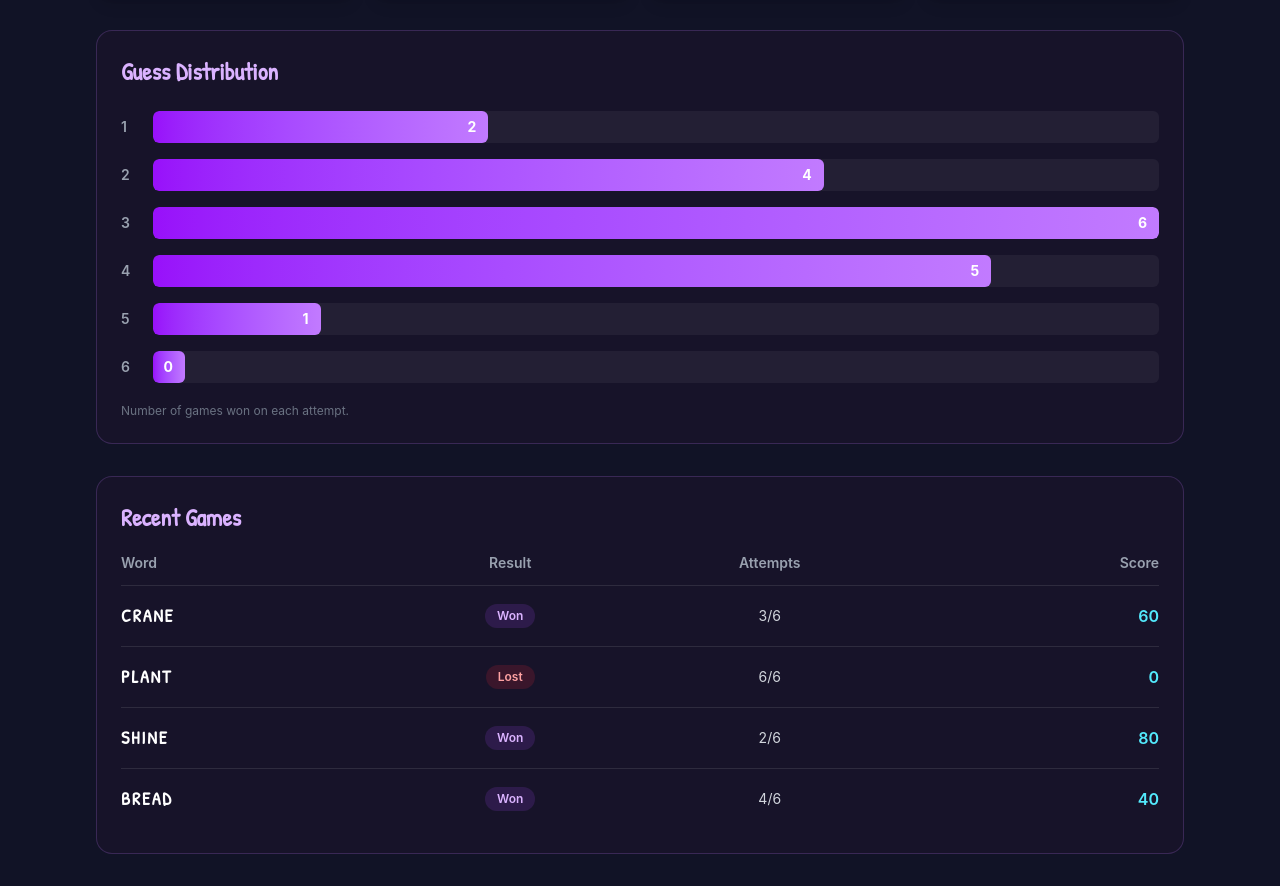
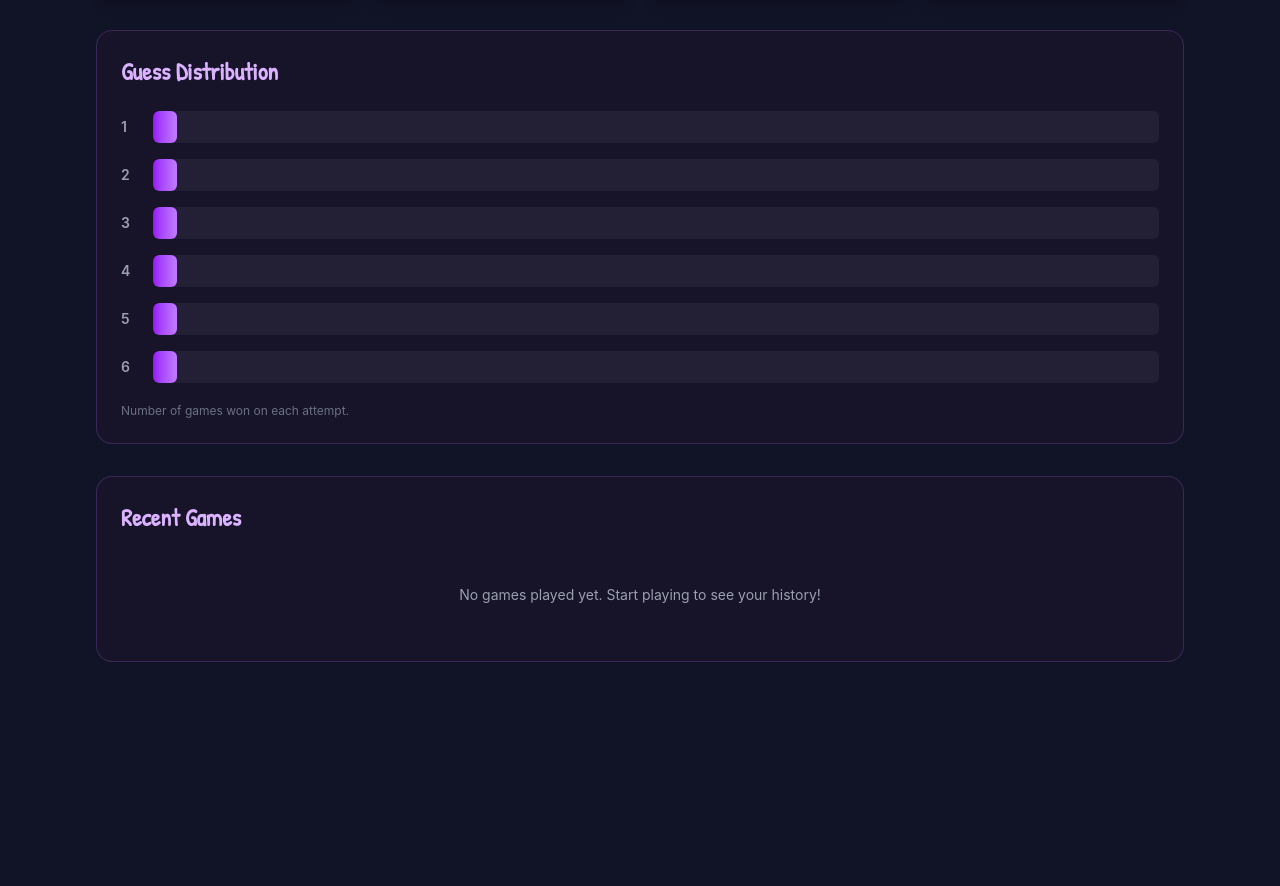
Before and after one commit to jiyasharmaa-ally/wordly, a React (Vite) app: page /stats in a window 1280 px wide. Shown: the part 384-1270 px from the top of the page. After the commit the page ends 1078 px from the top, so only its background shows below. Built offline with nearby package versions, Linux system fonts and the light colour scheme.

Commit message:
store data of chats in localstorage

```diff
--- a/src/components/Stats/GuessDistribution.jsx
+++ b/src/components/Stats/GuessDistribution.jsx
@@ -1,14 +1,40 @@
+
+import React, { useEffect, useState } from "react";
+
 const GuessDistribution = () => {
-  const distribution = [
-    { attempts: 1, count: 2 },
-    { attempts: 2, count: 4 },
-    { attempts: 3, count: 6 },
-    { attempts: 4, count: 5 },
-    { attempts: 5, count: 1 },
-    { attempts: 6, count: 0 },
-  ];
+    const [gameHistory, setGameHistory] = useState([]);
 
-  const maxCount = Math.max(...distribution.map((item) => item.count), 1);
+    // Load saved game history
+    useEffect(() => {
+        try {
+            const savedHistory = localStorage.getItem("wordlyGameHistory");
+
+            if (savedHistory) {
+                const parsedHistory = JSON.parse(savedHistory);
+
+                if (Array.isArray(parsedHistory)) {
+                    setGameHistory(parsedHistory);
+                }
+            }
+        } catch (error) {
+            console.error("Error loading guess distribution:", error);
+        }
+    }, []);
+
+    // Calculate wins for each attempt
+    const distribution = [1, 2, 3, 4, 5, 6].map((attempt) => ({
+        attempts: attempt,
+        count: gameHistory.filter(
+            (game) =>
+                game.result === "Won" &&
+                game.attempts === attempt
+        ).length
+    }));
+
+    const maxCount = Math.max(
+        ...distribution.map((item) => item.count),
+        1
+    );
 
     return (
         <div className="rounded-2xl border border-purple-400/20 bg-[#171329] p-5 sm:p-6">
@@ -19,23 +45,26 @@ const GuessDistribution = () => {
 
             <div className="space-y-4">
                 {distribution.map((item) => (
-          <div key={item.attempts} className="flex items-center gap-4">
-
+                    <div
+                        key={item.attempts}
+                        className="flex items-center gap-4"
+                    >
                         <span className="w-4 text-sm font-semibold text-gray-400">
                             {item.attempts}
                         </span>
 
                         <div className="h-8 flex-1 overflow-hidden rounded-md bg-white/5">
                             <div
-                className="flex h-full min-w-8 items-center justify-end rounded-md bg-gradient-to-r from-purple-600 to-purple-400 px-3 text-sm font-bold text-white transition-all duration-500"
+                                className="flex h-full min-w-0 items-center justify-end rounded-md bg-gradient-to-r from-purple-600 to-purple-400 px-3 text-sm font-bold text-white transition-all duration-500"
                                 style={{
-                  width: `${(item.count / maxCount) * 100}%`,
+                                    width: item.count > 0
+                                        ? `${(item.count / maxCount) * 100}%`
+                                        : "0%"
                                 }}
                             >
-                {item.count}
+                                {item.count > 0 && item.count}
                             </div>
                         </div>
-
                     </div>
                 ))}
             </div>
--- a/src/components/Stats/OverviewCards.jsx
+++ b/src/components/Stats/OverviewCards.jsx
@@ -1,32 +1,91 @@
 
-import React from "react";
+import React, { useEffect, useState } from "react";
 
 const OverviewCards = () => {
+    const [gameHistory, setGameHistory] = useState([]);
+
+    // Load saved game history
+    useEffect(() => {
+        try {
+            const savedHistory = localStorage.getItem("wordlyGameHistory");
+
+            if (savedHistory) {
+                const parsedHistory = JSON.parse(savedHistory);
+
+                if (Array.isArray(parsedHistory)) {
+                    setGameHistory(parsedHistory);
+                }
+            }
+        } catch (error) {
+            console.error("Error loading statistics:", error);
+        }
+    }, []);
+
+    // Calculate Games Played
+    const gamesPlayed = gameHistory.length;
+
+    // Calculate Win Rate
+    const totalWins = gameHistory.filter(
+        (game) => game.result === "Won"
+    ).length;
+
+    const winRate = gamesPlayed
+        ? Math.round((totalWins / gamesPlayed) * 100)
+        : 0;
+
+    // Calculate Current Streak
+    let currentStreak = 0;
+
+    for (const game of gameHistory) {
+        if (game.result === "Won") {
+            currentStreak++;
+        } else {
+            break;
+        }
+    }
+
+    // Calculate Best Streak
+    let bestStreak = 0;
+    let streak = 0;
+
+    // History is newest first, so reverse it for chronological calculation
+    const chronologicalHistory = [...gameHistory].reverse();
+
+    chronologicalHistory.forEach((game) => {
+        if (game.result === "Won") {
+            streak++;
+            bestStreak = Math.max(bestStreak, streak);
+        } else {
+            streak = 0;
+        }
+    });
+
+    // Overview cards
     const stats = [
         {
             title: "Games Played",
-            value: "24",
+            value: gamesPlayed,
             icon: "🎮",
             color: "text-purple-300",
             border: "border-purple-400/20"
         },
         {
             title: "Win Rate",
-            value: "75%",
+            value: `${winRate}%`,
             icon: "🏆",
             color: "text-cyan-300",
             border: "border-cyan-400/20"
         },
         {
             title: "Current Streak",
-            value: "4",
+            value: currentStreak,
             icon: "🔥",
             color: "text-pink-300",
             border: "border-pink-400/20"
         },
         {
             title: "Best Streak",
-            value: "9",
+            value: bestStreak,
             icon: "⚡",
             color: "text-yellow-300",
             border: "border-yellow-400/20"
@@ -44,7 +103,10 @@ const OverviewCards = () => {
                         <p className="text-xs sm:text-sm text-gray-400">
                             {stat.title}
                         </p>
-                        <span className="text-xl">{stat.icon}</span>
+
+                        <span className="text-xl">
+                            {stat.icon}
+                        </span>
                     </div>
 
                     <h2 className={`mt-4 text-3xl sm:text-4xl font-bold font-wordly ${stat.color}`}>
--- a/src/components/Stats/RecentGames.jsx
+++ b/src/components/Stats/RecentGames.jsx
@@ -1,10 +1,25 @@
+
+import React, { useEffect, useState } from "react";
+
 const RecentGames = () => {
-  const games = [
-    { word: "CRANE", result: "Won", attempts: 3, score: 60 },
-    { word: "PLANT", result: "Lost", attempts: 6, score: 0 },
-    { word: "SHINE", result: "Won", attempts: 2, score: 80 },
-    { word: "BREAD", result: "Won", attempts: 4, score: 40 },
-  ];
+    const [games, setGames] = useState([]);
+
+    // Load saved game history
+    useEffect(() => {
+        try {
+            const savedHistory = localStorage.getItem("wordlyGameHistory");
+
+            if (savedHistory) {
+                const parsedHistory = JSON.parse(savedHistory);
+
+                if (Array.isArray(parsedHistory)) {
+                    setGames(parsedHistory);
+                }
+            }
+        } catch (error) {
+            console.error("Error loading recent games:", error);
+        }
+    }, []);
 
     return (
         <div className="rounded-2xl border border-purple-400/20 bg-[#171329] p-5 sm:p-6">
@@ -13,6 +28,11 @@ const RecentGames = () => {
                 Recent Games
             </h2>
 
+            {games.length === 0 ? (
+                <p className="py-8 text-center text-sm text-gray-400">
+                    No games played yet. Start playing to see your history!
+                </p>
+            ) : (
                 <div className="overflow-x-auto">
                     <div className="min-w-[480px]">
 
@@ -25,9 +45,9 @@ const RecentGames = () => {
                         </div>
 
                         {/* Game Rows */}
-          {games.map((game, index) => (
+                        {games.slice(0, 10).map((game) => (
                             <div
-              key={index}
+                                key={game.id}
                                 className="grid grid-cols-4 items-center border-b border-white/10 py-4 last:border-0"
                             >
                                 <span className="font-wordly text-lg font-bold tracking-widest text-white">
@@ -56,6 +76,7 @@ const RecentGames = () => {
 
                     </div>
                 </div>
+            )}
 
         </div>
     );
```
Lines whose indentation alone changed are shown as unchanged.
